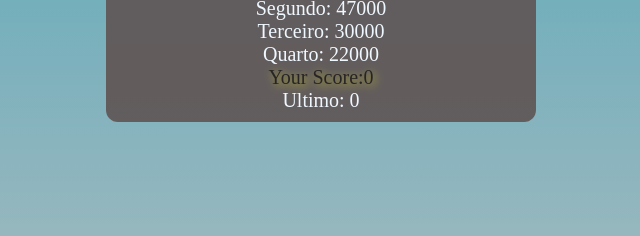
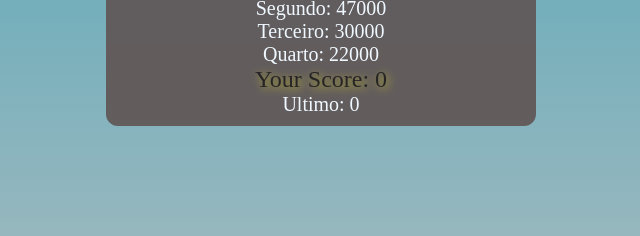
Before and after one commit to sandro-silva-de-paula/JS_Mario, a plain HTML site: page index.html in a window 1280 px wide. Shown: the part 243-479 px from the top of the page, 342-982 px from the left. Drawn offline with Linux system fonts and the light colour scheme.

Commit message:
tentando ajustar a tela do score pra celular

```diff
--- a/JS/script.js
+++ b/JS/script.js
@@ -38,7 +38,7 @@ const loop = setInterval( () => {
         //on div-go
         dvgo.style.display = 'flex'
 
-        score.textContent= 'Your Score:'+`${points*1000}`
+        score.textContent= 'Your Score: '+`${points*1000}`
         points=0;
 
         clearInterval(loop);
--- a/css/style.css
+++ b/css/style.css
@@ -157,3 +157,6 @@ ul{
     text-transform: capitalize;
     color:black;
 }
+.you-score{
+    font-size: 24px;
+}
```
Also changed, not shown: index.html (+1 -1 lines).
